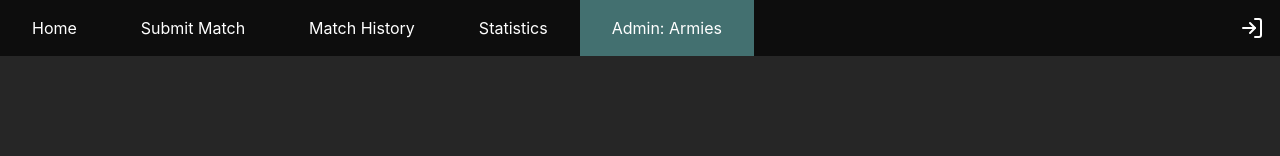
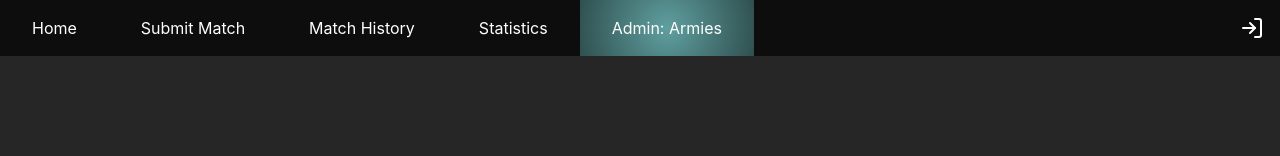
Before and after one commit to GeorgeDurieux/warhammer-40k-score-tracker, a React (Vite) app in the folder warhammer-scoring-frontend/: page /armies in a window 1280 px wide. Shown: the top 156 px of the page. Built offline with nearby package versions, Linux system fonts and the light colour scheme; no server answers.

Commit message:
style: color radials

```diff
--- a/warhammer-scoring-frontend/src/components/CheckboxField.tsx
+++ b/warhammer-scoring-frontend/src/components/CheckboxField.tsx
@@ -21,7 +21,7 @@ function CheckboxField({ id, label, value, onChange }: CheckboxFieldProps) {
 
         {/* Custom checkbox box, for the visual */}
         <div
-          className={`w-6 h-6 mr-2 border-2 bg-gray-5 rounded flex items-center justify-center transition-colors duration-200 border-slate-50 hover:shadow-lg focus:shadow-lg shadow-slate-35 ${
+          className={`w-6 h-6 mr-2 border-2 bg-gray-5 rounded flex items-center justify-center transition-colors duration-200 border-slate-50 hover:shadow-lg focus:shadow-xl shadow-slate-35 hover:bg-slate-25 ${
             value ? 'bg-slate-25' : 'bg-transparent'
           }`}
         >
--- a/warhammer-scoring-frontend/src/components/CustomButton.tsx
+++ b/warhammer-scoring-frontend/src/components/CustomButton.tsx
@@ -10,7 +10,9 @@ function CustomButton({ children, type, onClick, disabled, isSmall }: ButtonProp
     return (
         <>
             <button
-            className={`bg-gray-5 text-slate-50 transition-all duration-250 hover:bg-slate-25 rounded cursor-pointer hover:shadow-lg shadow-gray-5 ${
+            className={`bg-gray-5 text-slate-50 transition-all duration-250 hover:bg-[radial-gradient(circle_at_center,theme(colors.slate.35)_0%,theme(colors.slate.15)_100%)]
+
+            hover:scale-[1.02] rounded cursor-pointer hover:shadow-lg shadow-gray-5 ${
                     isSmall
                     ? 'px-4 py-2'
                     : 'px-8 py-4 text-xl'
--- a/warhammer-scoring-frontend/src/components/Navbar.tsx
+++ b/warhammer-scoring-frontend/src/components/Navbar.tsx
@@ -29,10 +29,10 @@ function Navbar({ links }: NavbarProps) {
                                 key={path}
                                 to={path}
                                 className={({ isActive }) =>
-                                    `px-8 py-4 transition-colors duration-250 ${
+                                    `px-8 py-4 transition-all duration-250 ${
                                         isActive
-                                        ? 'bg-slate-35'
-                                        : 'hover:bg-slate-25'
+                                        ? 'bg-[radial-gradient(circle_at_center,theme(colors.slate.50)_0%,theme(colors.slate.25)_100%)]'
+                                        : 'hover:bg-[radial-gradient(circle_at_center,theme(colors.slate.35)_0%,theme(colors.slate.15)_100%)]'
                                     }`
                                 }
                             >
--- a/warhammer-scoring-frontend/src/index.css
+++ b/warhammer-scoring-frontend/src/index.css
@@ -4,6 +4,7 @@
     --color-gray-5: hsl(0, 0%, 5%);
     --color-gray-15: hsl(0, 0%, 15%);
     --color-gray-25: hsl(0, 0%, 25%);
+    --color-slate-15: hsl(180, 25%, 15%);
     --color-slate-25: hsl(180, 25%, 25%);
     --color-slate-35: hsl(180, 25%, 35%);
     --color-slate-50: hsl(180, 25%, 50%);
```
